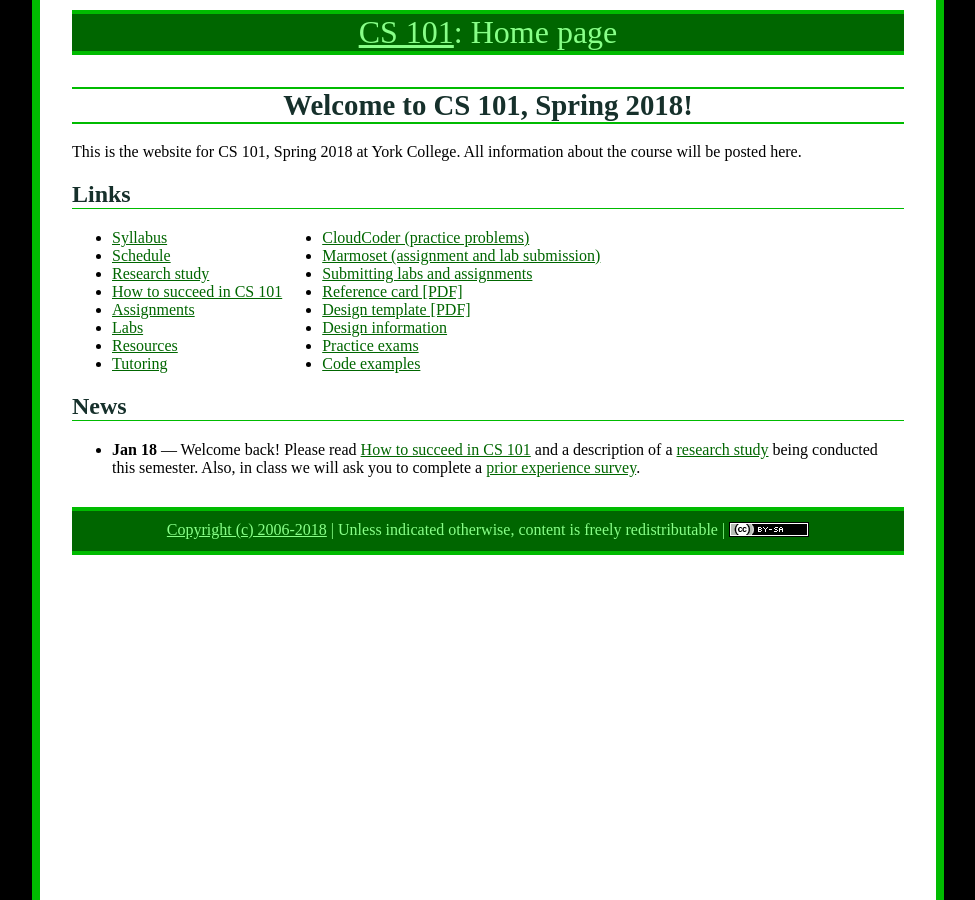
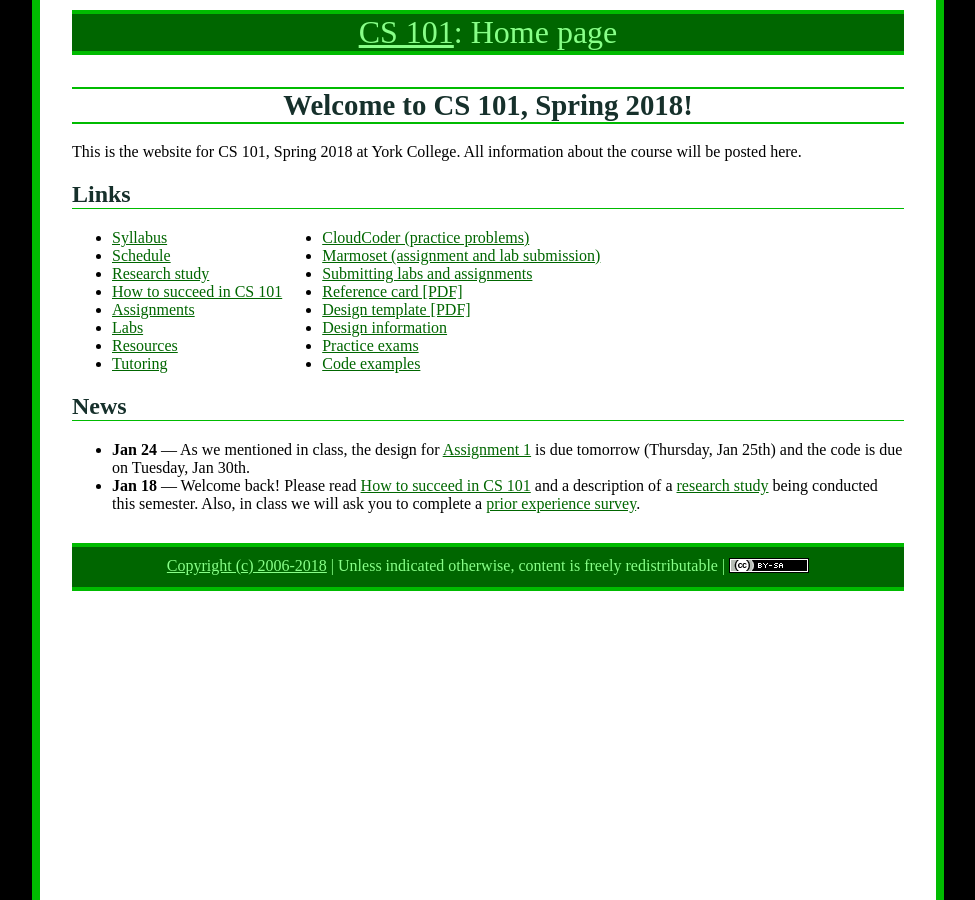
Before and after one commit to ycpcs/cs101-spring2018, a Jekyll site: the page built from index.md, in a window 1280 px wide. Shown: the whole page, without its empty margins (152-1127 px from the left). Built offline with Jekyll 4.4.1, drawn with Linux system fonts in a browser that asks for light colours.

Commit message:
assignment 1 reminders

```diff
--- a/index.md
+++ b/index.md
@@ -39,6 +39,7 @@ All information about the course will be posted here.
 
 ## News
 
+* **Jan 24** &mdash; As we mentioned in class, the design for [Assignment 1](assign/assign01.html) is due tomorrow (Thursday, Jan 25th) and the code is due on Tuesday, Jan 30th.
 * **Jan 18** &mdash; Welcome back!  Please read [How to succeed in CS 101](success.html) and a description of a [research study](study.html) being conducted this semester.  Also, in class we will ask you to complete a [prior experience survey](https://goo.gl/forms/zzfjES8HZK9TEthK2).
 
 <!-- vim:set wrap: -->
```
